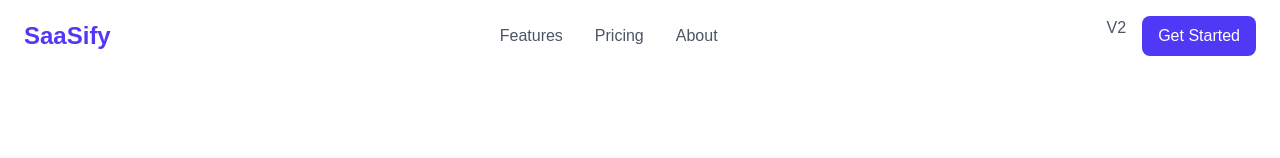
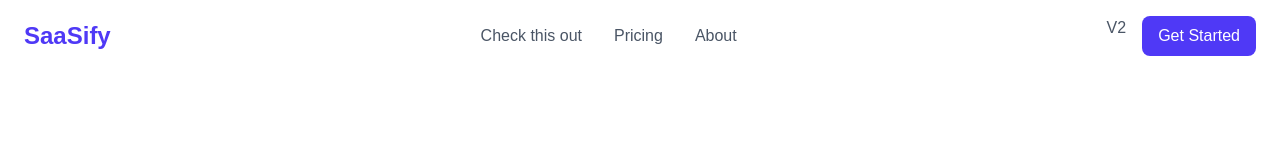
Before and after one commit to AaronLiew77/demo-page, a Next.js app: page / in a window 1280 px wide. Shown: the top 158 px of the page. Built offline with nearby package versions, Linux system fonts and the light colour scheme.

Commit message:
Mida Prod script + link to port

```diff
--- a/src/app/layout.tsx
+++ b/src/app/layout.tsx
@@ -28,11 +28,11 @@ export default function RootLayout({
     <html lang="en">
      <head>
       {/* Mida Account */}
-      {/* <MidaScript projectKey="E3jxwZ6ldLqbzYg90mMX8O" /> */}
+      <MidaScript projectKey="E3jxwZ6ldLqbzYg90mMX8O" />
 
       {/* US */}
       {/* <script type="text/javascript" async src="https://cdn.mida.so/js/optimize.js?key=bJVGmqv2Yv4QDBlWgj9k3o"></script>      EU */}
-     <script type="text/javascript" async src="https://cdn-eu.mida.so/js/optimize_experiment.js?key=5Vxqa3ZlROxqaBgJzOv1b0"></script>
+     {/* <script type="text/javascript" async src="https://cdn-eu.mida.so/js/optimize_experiment.js?key=5Vxqa3ZlROxqaBgJzOv1b0"></script>      */}
      </head>
       <body className={`${geistSans.variable} ${geistMono.variable} antialiased`}>
         {children}
--- a/src/app/page.tsx
+++ b/src/app/page.tsx
@@ -10,7 +10,7 @@ export default function Home() {
             SaaSify
           </div>
           <div className="hidden md:flex space-x-8">
-            <a href="#features" className="text-gray-600 hover:text-indigo-600 transition-colors">Features</a>
+            <a href="https://aaronliew.vercel.app/" className="text-gray-600 hover:text-indigo-600 transition-colors">Check this out</a>
             <a href="#pricing" className="text-gray-600 hover:text-indigo-600 transition-colors">Pricing</a>
             <a href="#about" className="text-gray-600 hover:text-indigo-600 transition-colors">About</a>
           </div>
```
